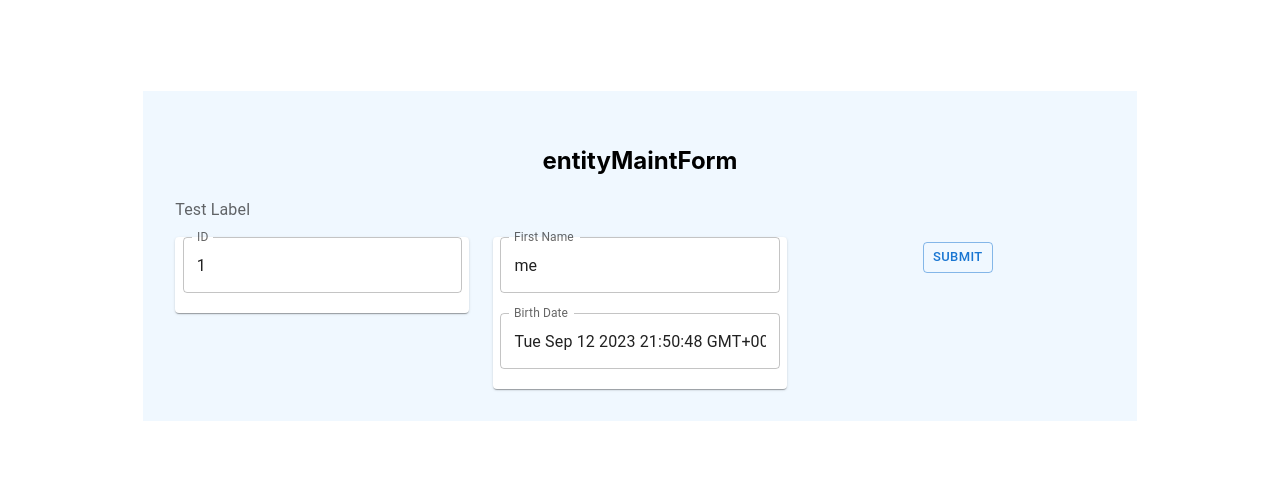
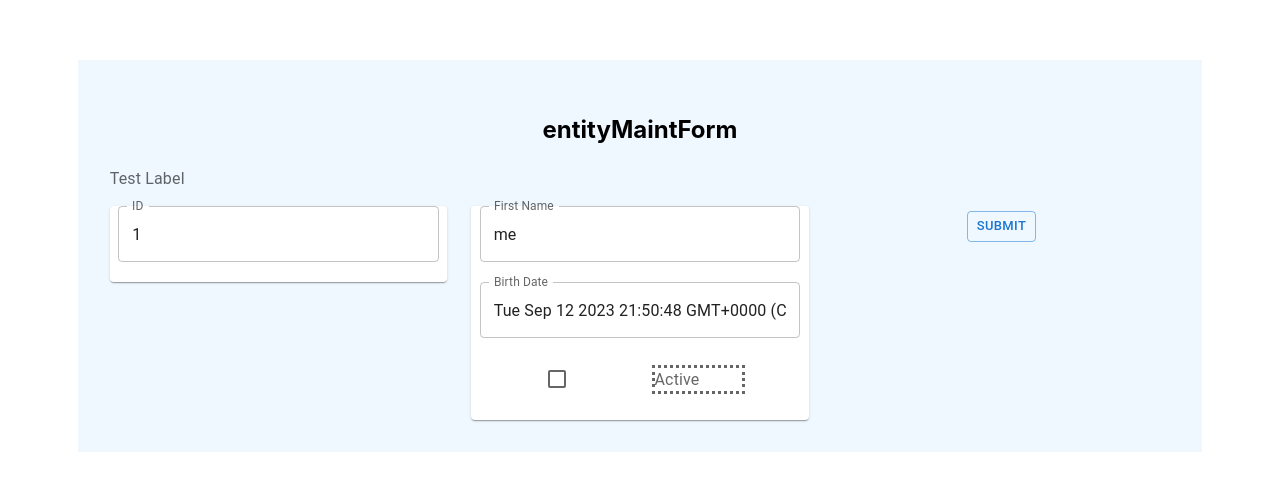
Before and after one commit to TonyGravagno/react-mui-wrapper-tests, a React (Vite) app: page / in a window 1280 px wide. Shown: the part 144-634 px from the top of the page. Built offline with nearby package versions, Linux system fonts and the light colour scheme.

Commit message:
Add boolean for checkbox testing

```diff
--- a/src/entities/Person/PersonMaintForm.tsx
+++ b/src/entities/Person/PersonMaintForm.tsx
@@ -9,6 +9,7 @@ import { FieldTextArea } from '../../components/FieldTextArea'
 import { FieldLabel } from '../../components/FieldLabel'
 import { Grid, Paper } from '@mui/material'
 import { SubmitButton } from '../../components/SubmitButton'
+import { FieldCheckbox } from '../../components/FieldCheckbox'
 // import * as Text from './Person/PersonText'
 // import { CommonText } from '../../language/CommonText'
 // import { InputTypes } from '../../elements/Input'
@@ -73,6 +74,7 @@ export const entityMaintForm = () => {
                 <Paper>
                   <FieldTextArea name="first_name" onBlur={blurred_first_name} />
                   <FieldText name="birth_date" />
+                  <FieldCheckbox name="active" />
                 </Paper>
               </Grid>
               <Grid item xs={4}>
--- a/src/entities/Person/PersonSchema.ts
+++ b/src/entities/Person/PersonSchema.ts
@@ -11,6 +11,7 @@ enum FieldNameEnum {
   id,
   first_name,
   birth_date,
+  active,
 }
 
 enum MessageKeysEnum {
@@ -47,6 +48,9 @@ export const schemaMeta: SchemaMetaType = {
   birth_date: JSON.stringify({
     label: PersonText.Labels.birth_date,
   }),
+  active: JSON.stringify({
+    label: PersonText.Labels.active,
+  }),
 }
 
 // const schema = CommonSchema<keyof typeof FieldNameKeys>(PersonText)
@@ -54,6 +58,7 @@ export const schemaShape: SchemaShapeType = {
   id: z.number().describe(schemaMeta.id),
   first_name: z.string().nullable().describe(schemaMeta.first_name),
   birth_date: z.date().nullable().describe(schemaMeta.birth_date),
+  active: z.boolean().nullable().describe(schemaMeta.active),
 }
 //if (schemaShape as SchemaShapeType) null // canary
 
--- a/src/entities/Person/PersonText.ts
+++ b/src/entities/Person/PersonText.ts
@@ -26,6 +26,7 @@
       id: 'ID',
       first_name: 'First Name',
       birth_date: 'Birth Date',
+      active: 'Active',
     },
     Validation: {
       NameRegex: /^[a-zA-Z\s,.\-']+$/
```
